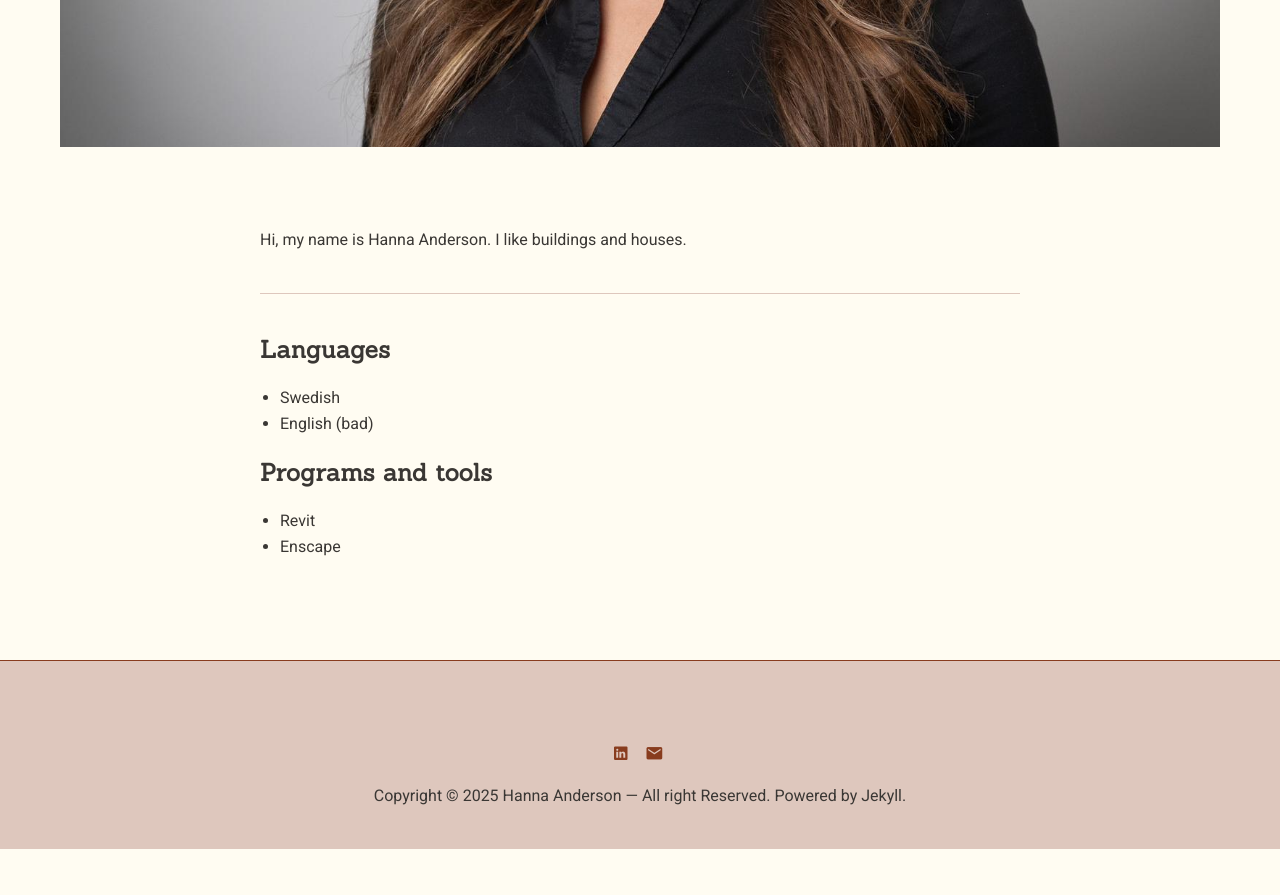
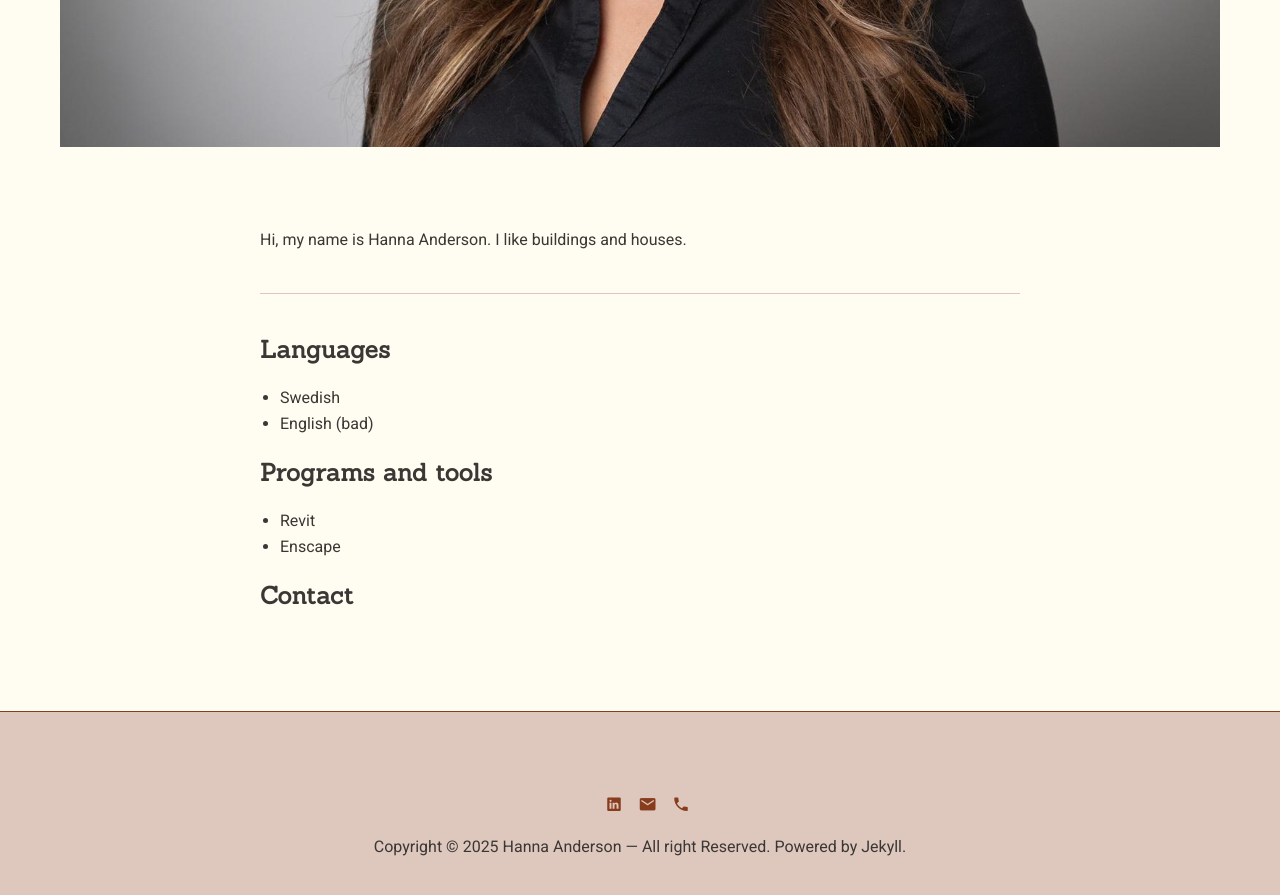
Before and after one commit to Andersonhannaa/andersonhannaa.github.io, a Jekyll site: the page built from _pages/about.md, in a window 1280 px wide and 900 px high, scrolled down 764 px. Shown: the top 895 px of the window. Built offline with Jekyll 4.4.1, drawn with Linux system fonts in a browser that asks for light colours; nearby versions of some CDN libraries; before the commit the page ends 1613 px from its top, so only the background shows below that.

Commit message:
More tweaks

```diff
--- a/_includes/contact-link.html
+++ b/_includes/contact-link.html
@@ -29,7 +29,7 @@
     {% else %} {% endif %}
 
     {% if site.data.settings.email %}
-      <li><a href="{{ site.data.settings.phone }}"><i class="ion ion-md-phone"></i></a></li>
+      <li><a href="{{ site.data.settings.phone }}"><i class="ion ion-md-call"></i></a></li>
     {% else %} {% endif %}
 
   </ul>
--- a/_includes/hero.html
+++ b/_includes/hero.html
@@ -7,7 +7,7 @@
           <h1 class="hero__title">{{ site.data.settings.author.say-hello }}</h1>
           <p class="hero__subtitle">{{ site.data.settings.author.bio }}</p>
           <div class="hero__social">
-            <span class="hero__social-title">Follow Me |</span>
+            <span class="hero__social-title">Get in touch |</span>
             {% include contact-link.html %}
           </div>
         </div>
--- a/_pages/about.md
+++ b/_pages/about.md
@@ -16,3 +16,6 @@ Hi, my name is Hanna Anderson. I like buildings and houses.
 ### Programs and tools
 - Revit
 - Enscape
+
+
+### Contact
```
